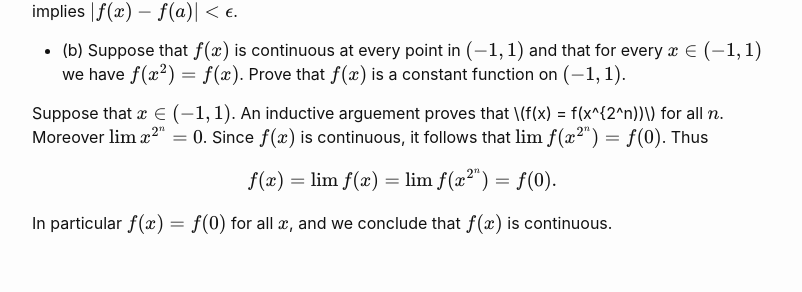
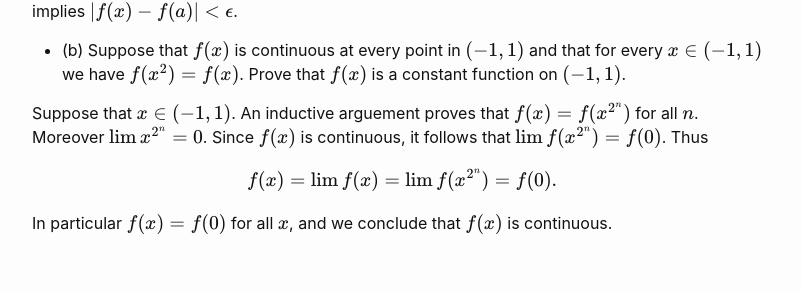
Before and after one commit to wcasper/math350fall2023, a Jekyll site: the page built from _exams/practice-exam3-soln.md, in a window 1280 px wide and 900 px high, scrolled down 2518 px. Shown: the part 160-452 px from the top of the window, without its empty margins (238-1040 px from the left). Built offline with Jekyll 4.4.1, drawn with Linux system fonts in a browser that asks for light colours; some of the changed text lies outside the part shown.

Commit message:
fixed typos

```diff
--- a/_exams/practice-exam3-soln.md
+++ b/_exams/practice-exam3-soln.md
@@ -100,7 +100,7 @@ A function $$f(x)$$ is continuous at $$x=a$$ if for all $$\epsilon > 0$$ there e
 
 * (b) Suppose that $$f(x)$$ is continuous at every point in $$(-1,1)$$ and that for every $$x\in (-1,1)$$ we have $$f(x^2) = f(x)$$.  Prove that $$f(x)$$ is a constant function on $$(-1,1)$$.
 
-Suppose that $$x\in (-1,1)$$.  An inductive arguement proves that $$f(x) = f(x^{2^n))$$ for all $$n$$.  Moreover $$\lim x^{2^n} = 0$$.  Since $$f(x)$$ is continuous, it follows that $$\lim f(x^{2^n}) = f(0)$$.  Thus
+Suppose that $$x\in (-1,1)$$.  An inductive arguement proves that $$f(x) = f(x^{2^n})$$ for all $$n$$.  Moreover $$\lim x^{2^n} = 0$$.  Since $$f(x)$$ is continuous, it follows that $$\lim f(x^{2^n}) = f(0)$$.  Thus
 
 $$f(x) = \lim f(x) = \lim f(x^{2^n}) = f(0).$$
 
@@ -197,6 +197,6 @@ Then for $$n>m>N$$ we have
 
 $$\lvert f_{n}(x)- f_m(x)\rvert < \frac{M}{2^{m-2}} = \epsilon.$$
 
-Since $$\epsilon > 0$$ was arbitrary, this proves that $$(f_n(x))$ satisfies the Cauchy criterion on $$[0,1]$$.
+Since $$\epsilon > 0$$ was arbitrary, this proves that $$(f_n(x))$$ satisfies the Cauchy criterion on $$[0,1]$$.
 This proves that $$(f_n(x))$$ converges uniformly to some function $$f_n(x)$$ on $$[0,1]$$.
 Since each $$f_n(x)$$ is continuous, it follows that $$f(x)$$ is continuous on $$[0,1]$$.
```
